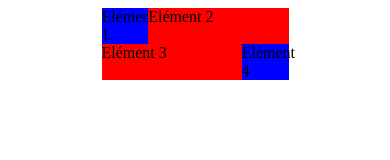
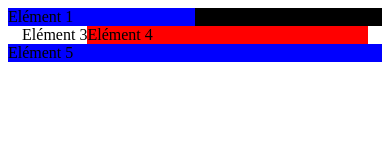
Before and after one commit to jldenbroeder/htmlbasic, a plain HTML site: page index.html in a window 390 px wide. Drawn offline with Linux system fonts and the light colour scheme.

Commit message:
create section responsive

```diff
--- a/index.html
+++ b/index.html
@@ -3,23 +3,22 @@
   <HEAD>
  <meta charset="utf-8"> <!---->
 <link rel="stylesheet" href="style.css" />
-    <title>Markdown to HTML</title>
+    <title>HTML Basic</title>
   </HEAD>
   <BODY>
 
-    <div id="conteneur1">
+    <div class="conteneur">
+        <div class="element_100">Elément 1</div>
+        <div class="element_50">Elément 2</div>
+        <div class="element_50">Elément 2</div>
+    </div>
 
-        <div class="element_left">Elément 1</div>
-
-        <div class="element_right">Elément 2</div>
-
+    <div class="conteneur">
+        <div class="element_25">Elément 3</div>
+        <div class="element_75">Elément 4</div>
     </div>
-    <div id="conteneur1">
-
-      <div class="element_right">Elément 3</div>
-        <div class="element_left">Elément 4</div>
-
-
+    <div class="conteneur">
+        <div class="element_100">Elément 5</div>
     </div>
   </BODY>
 </HTML>
--- a/style.css
+++ b/style.css
@@ -1,22 +1,40 @@
+.head{
 
-#conteneur1
+}
+
+.conteneur
 {
     display: flex;
     justify-content: center;
     margin-left: auto;
     margin-right: auto;
-    width: 50%;
+    width: 100%;
+    max-width: 960 px;
+    min-width: 600 px;
 }
 
-.element_left
+.element_100
 {
-  width: 25%;
-  min-width: 250 px;
+      width: 100%;
+  max-width: 960 px;
+  min-width: 600 px;;
   background-color: blue;
 }
-.element_right
+.element_33
+{
+width: 33.33%;
+min-width: 200 px;
+background-color: black;
+}
+.element_50
+{
+  width: 50%;
+  min-width: 300 px;
+  background-color: black;
+}
+.element_75
 {
 width: 75%;
-min-width: 500 px;
+min-width: 450 px;
 background-color: red;
 }
```
